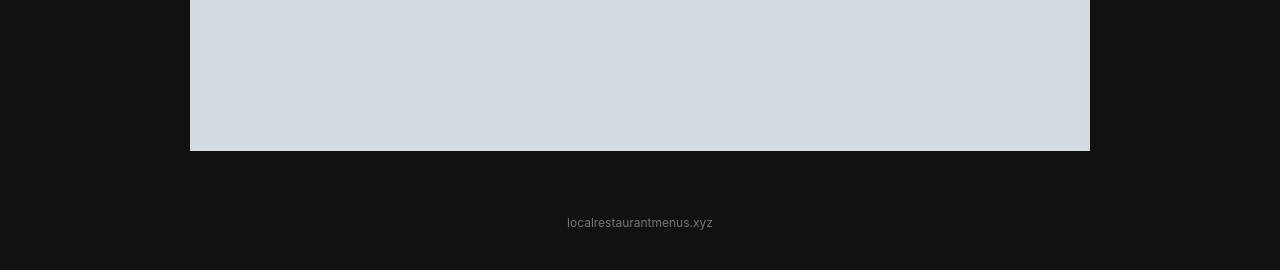
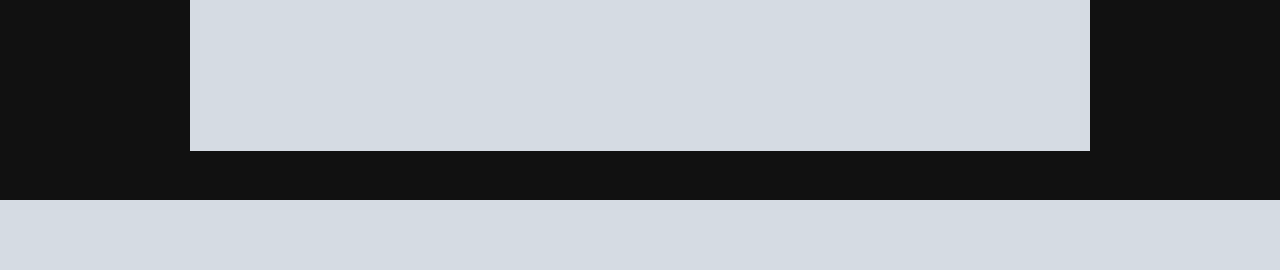
Before and after one commit to Wintersina/localrestaurantmenus, a Django app: template templates/restaurant.html in a window 1280 px wide. Shown: the part 600-870 px from the top of the page. After the commit the page ends 800 px from the top, so only its background shows below. Run offline with Django 4.2, Linux system fonts and the light colour scheme; the template is opened without the code that fills it: most values are stand-ins (such as "Sample title", 1, 10 or a date in 2020); grey boxes marked "Sample" are stand-in pictures.

Commit message:
local resturants

```diff
--- a/templates/restaurant.html
+++ b/templates/restaurant.html
@@ -62,13 +62,6 @@
             width: 100%;
             height: auto;
         }
-        footer {
-            text-align: center;
-            padding: 1.5rem 1rem 2.5rem;
-            font-size: 0.75rem;
-            color: #777;
-        }
-        footer a { color: #999; }
     </style>
 </head>
 <body>
@@ -86,8 +79,5 @@
         </figure>
     {% endfor %}
 </main>
-<footer>
-    localrestaurantmenus.xyz
-</footer>
 </body>
 </html>
```
